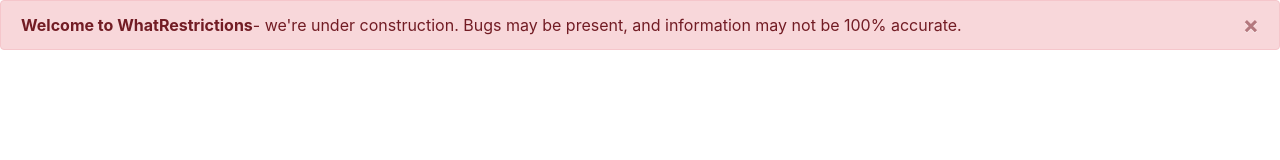
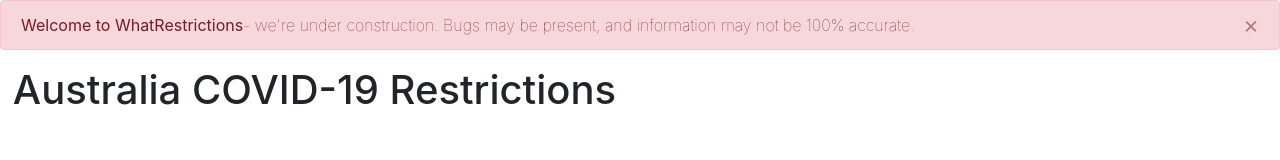
Before and after one commit to MiddsAU/whatrestrictions, a plain HTML site: page main.html in a window 1280 px wide. Drawn offline with nearby package versions, Linux system fonts and the light colour scheme.

Commit message:
messing around with title

```diff
--- a/main.html
+++ b/main.html
@@ -3,7 +3,8 @@
 <head>
     <meta charset="UTF-8">
     <meta name="viewport" content="width=device-width, initial-scale=1.0">
-    <title>Australia | WhatRestrictions</title>
+    <title>Australia | WhatRestrictions COVID-19</title>
+    <link rel="stylesheet" href="styles.css">
     <link rel="stylesheet" href="https://stackpath.bootstrapcdn.com/bootstrap/4.5.0/css/bootstrap.min.css" integrity="sha384-9aIt2nRpC12Uk9gS9baDl411NQApFmC26EwAOH8WgZl5MYYxFfc+NcPb1dKGj7Sk" crossorigin="anonymous">
 </head>
 <body>
@@ -13,9 +14,12 @@
             <span aria-hidden="true">&times;</span>
         </button>
     </div>
+    <div>
+        <h1 id="maintitle">Australia COVID-19 Restrictions</h1>
+    </div>
 
 
-<!---JQuery Links-->
+<!---JavaScript Libraries-->
 <script src="https://code.jquery.com/jquery-3.5.1.slim.min.js" integrity="sha384-DfXdz2htPH0lsSSs5nCTpuj/zy4C+OGpamoFVy38MVBnE+IbbVYUew+OrCXaRkfj" crossorigin="anonymous"></script>
 <script src="https://cdn.jsdelivr.net/npm/popper.js@1.16.0/dist/umd/popper.min.js" integrity="sha384-Q6E9RHvbIyZFJoft+2mJbHaEWldlvI9IOYy5n3zV9zzTtmI3UksdQRVvoxMfooAo" crossorigin="anonymous"></script>
 <script src="https://stackpath.bootstrapcdn.com/bootstrap/4.5.0/js/bootstrap.min.js" integrity="sha384-OgVRvuATP1z7JjHLkuOU7Xw704+h835Lr+6QL9UvYjZE3Ipu6Tp75j7Bh/kR0JKI" crossorigin="anonymous"></script>
--- a/styles.css
+++ b/styles.css
@@ -0,0 +1,13 @@
+*{
+    font-weight: lighter;
+}
+
+body{
+    background-color: aqua;
+}
+
+
+#maintitle {
+    position: relative;
+    left: 1%;
+}
```
